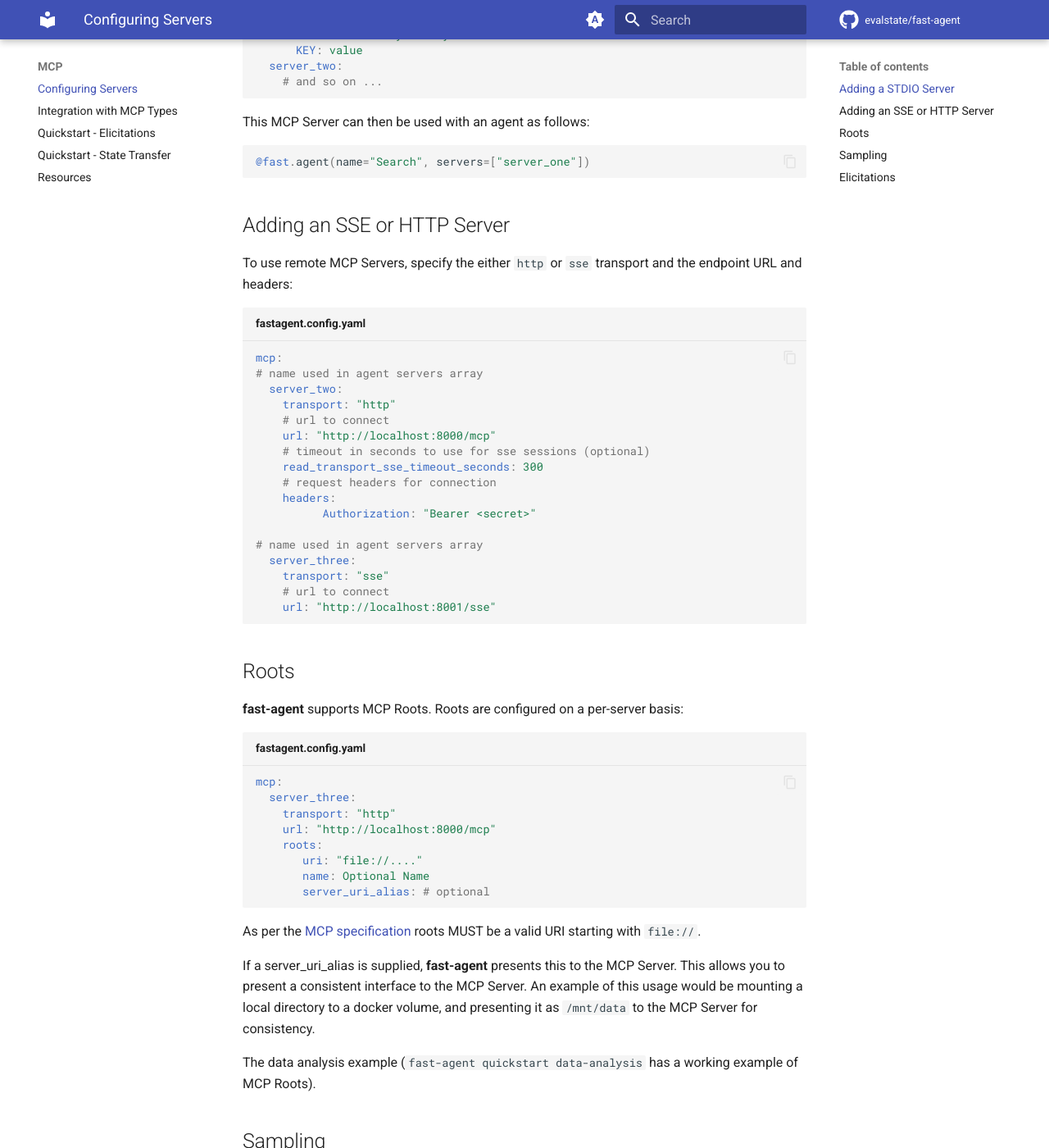
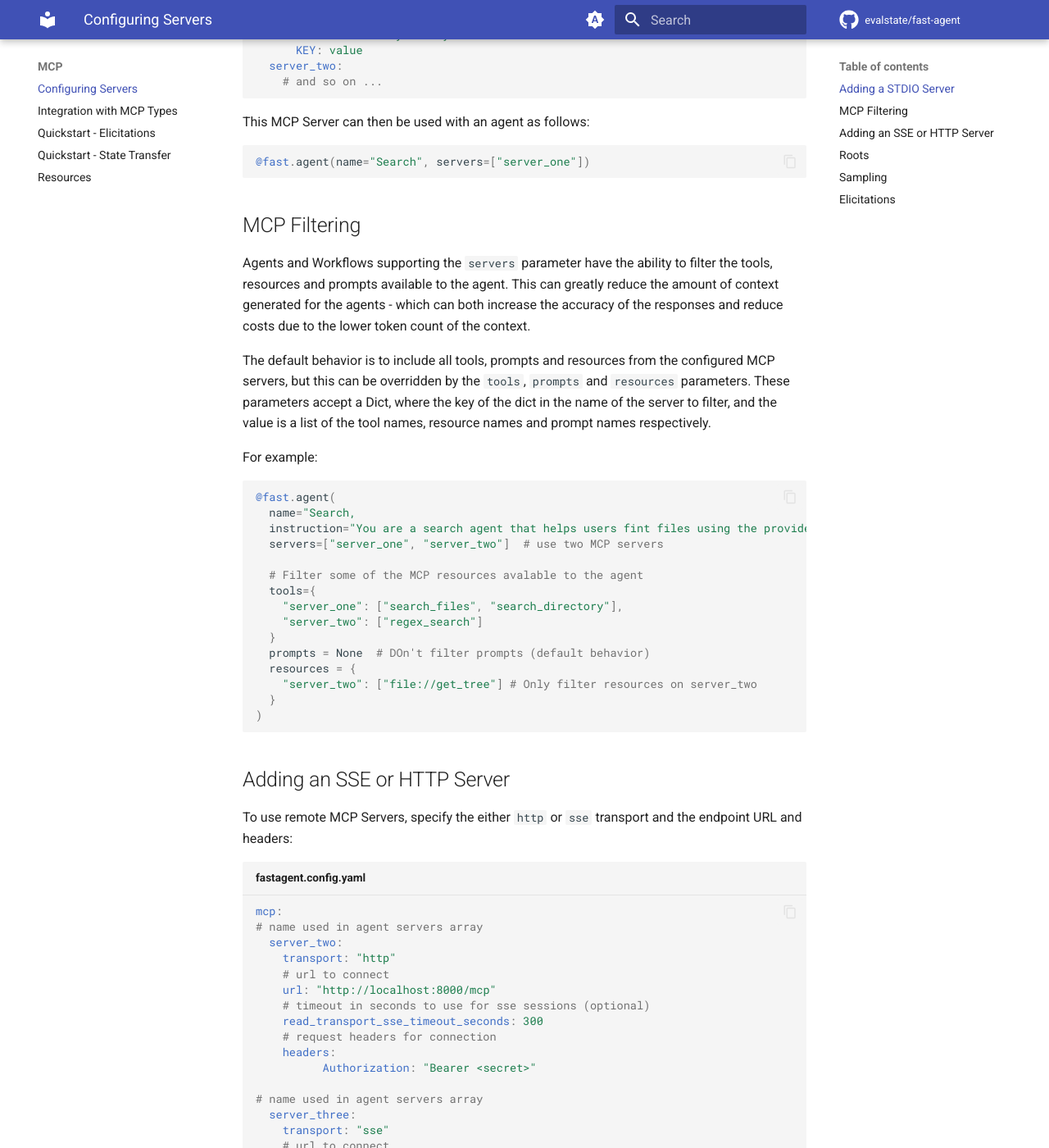
Before and after one commit to evalstate/fast-agent-docs, an MkDocs documentation site: the page built from docs/mcp/index.md, in a window 1280 px wide and 1400 px high, scrolled down 713 px. Shown: the whole window at 82% size. Built offline with MkDocs 1.6.1 and Material for MkDocs 9.7.7, drawn with Linux system fonts in a browser that asks for light colours; comment, search, counter and statistics services are not loaded.

Commit message:
MCP Filtering documentation
see this pull request: https://github.com/evalstate/fast-agent/pull/282

````diff
--- a/docs/mcp/index.md
+++ b/docs/mcp/index.md
@@ -28,6 +28,31 @@ mcp:
 This MCP Server can then be used with an agent as follows:
 ```python
 @fast.agent(name="Search", servers=["server_one"])
+```
+
+## MCP Filtering
+Agents and Workflows supporting the `servers` parameter have the ability to filter the tools, resources and prompts available to the agent.  This can greatly reduce the amount of context generated for the agents - which can both increase the accuracy of the responses and reduce costs due to the lower token count of the context.
+
+The default behavior is to include all tools, prompts and resources from the configured MCP servers, but this can be overridden by the `tools`, `prompts` and `resources` parameters.  These parameters accept a Dict, where the key of the dict in the name of the server to filter, and the value is a list of the tool names, resource names and prompt names respectively.
+
+For example:
+```python
+@fast.agent(
+  name="Search,
+  instruction="You are a search agent that helps users fint files using the provided tools.",
+  servers=["server_one", "server_two"]  # use two MCP servers
+
+  # Filter some of the MCP resources avalable to the agent
+  tools={
+    "server_one": ["search_files", "search_directory"],
+    "server_two": ["regex_search"]
+  }
+  prompts = None  # DOn't filter prompts (default behavior)
+  resources = {
+    "server_two": ["file://get_tree"] # Only filter resources on server_two
+  }
+)
+
 ```
 
 ## Adding an SSE or HTTP Server
````
Also changed, not shown: docs/agents/defining.md (+10 -0 lines).
